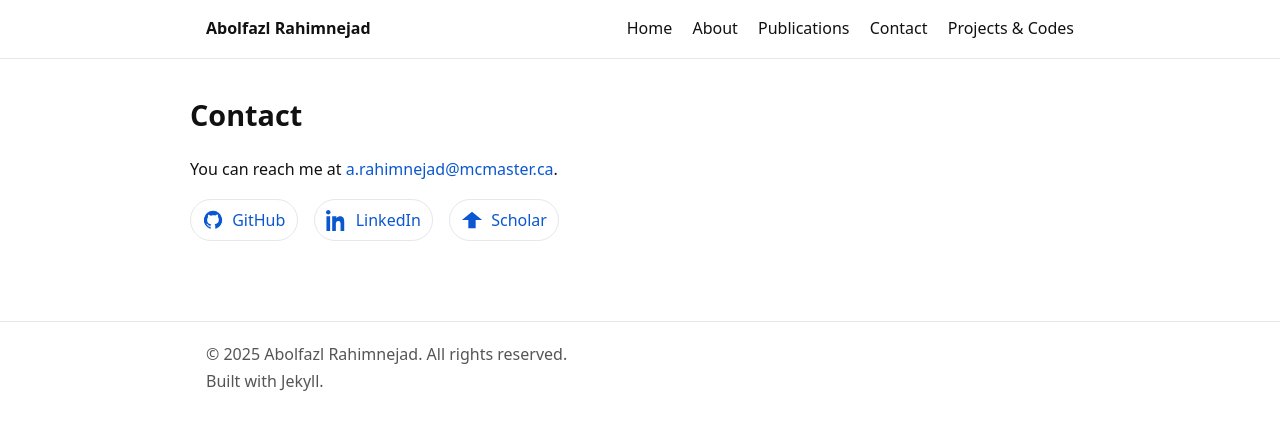
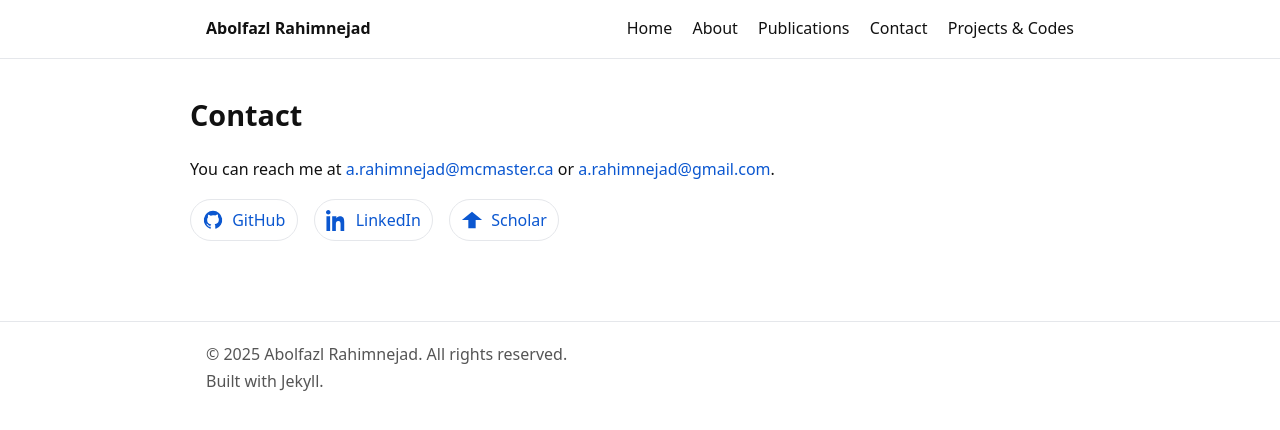
Before and after one commit to AbRahimnejad/AbRahimnejad.github.io, a Jekyll site: the page built from contact.md, in a window 1280 px wide. Shown: the top 430 px of the page. Built offline with Jekyll 4.4.1, drawn with Linux system fonts in a browser that asks for light colours.

Commit message:
Update contact.md

```diff
--- a/contact.md
+++ b/contact.md
@@ -4,7 +4,7 @@ title: Contact
 permalink: /contact/
 ---
 
-<p>You can reach me at <a href="mailto:a.rahimnejad@mcmaster.ca">a.rahimnejad@mcmaster.ca</a>.</p>
+<p>You can reach me at <a href="mailto:a.rahimnejad@mcmaster.ca">a.rahimnejad@mcmaster.ca</a> or <a href="mailto:a.rahimnejad@gmail.com">a.rahimnejad@gmail.com</a>.</p>
 
 <div class="social-row">
   <a class="icon" href="https://github.com/AbRahimnejad/" target="_blank" rel="noopener" aria-label="GitHub">
```
